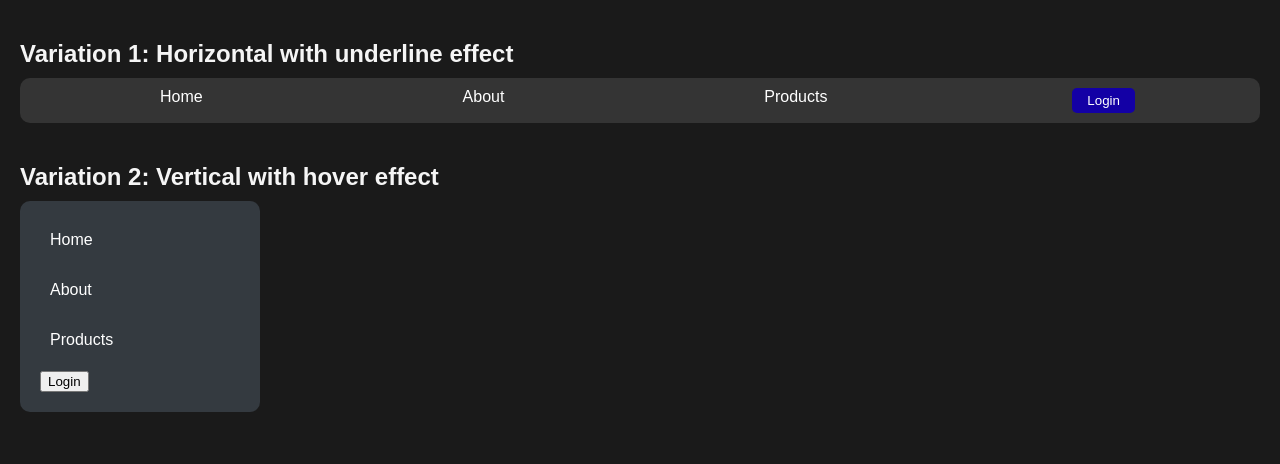
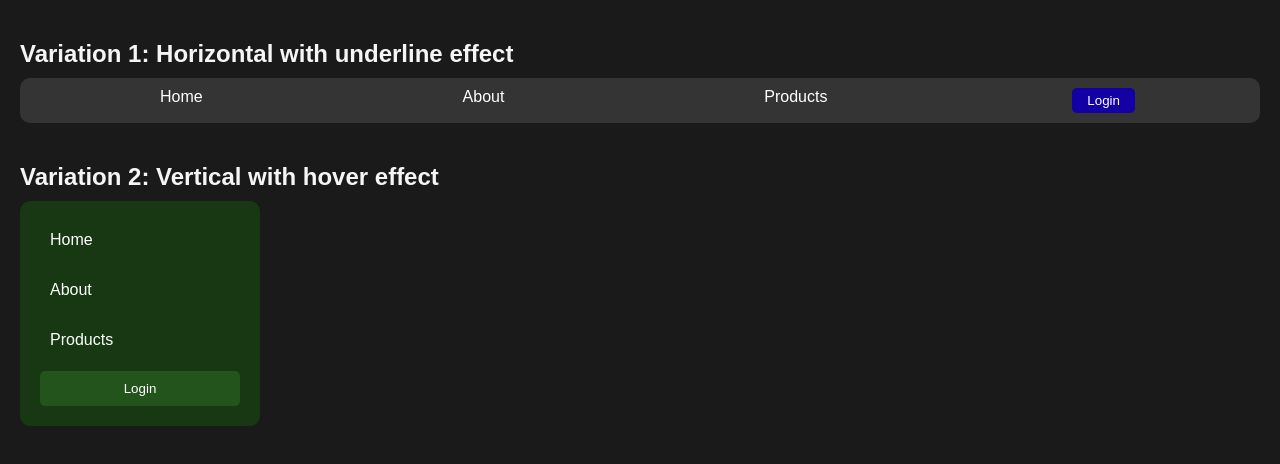
Before and after one commit to ArYn27/htmlcss, a plain HTML site: page CSS/05_navbar/navbar.html in a window 1280 px wide. Drawn offline with Linux system fonts and the light colour scheme.

Commit message:
modified:   CSS/05_navbar/navbar.html

```diff
--- a/CSS/05_navbar/navbar.html
+++ b/CSS/05_navbar/navbar.html
@@ -7,7 +7,7 @@
     <style>
 
         .nav2{
-            background-color:#343a40;
+            background-color:#173812;
             width : 200px;
             padding : 20px;
             border-radius:10px;
@@ -30,6 +30,28 @@
             padding: 10px;
             width: 100%;
         }
+
+        .nav2 a:hover{
+            background-color : #137e0a;
+            border-radius : 20px;
+            margin-left: -5px;
+        }
+
+        .nav2 .login-btn {
+            background-color: #23541c;
+            color : white;
+            border : none;
+            border-radius: 5px;
+            padding: 10px;
+            width: 100%;
+            cursor: pointer;
+        }
+
+        .nav2 .login-btn:hover {
+            background-color: #093e10;
+            border : 1px solid white;
+        }
+
 
         .nav1{
             background-color: #343434;
```
